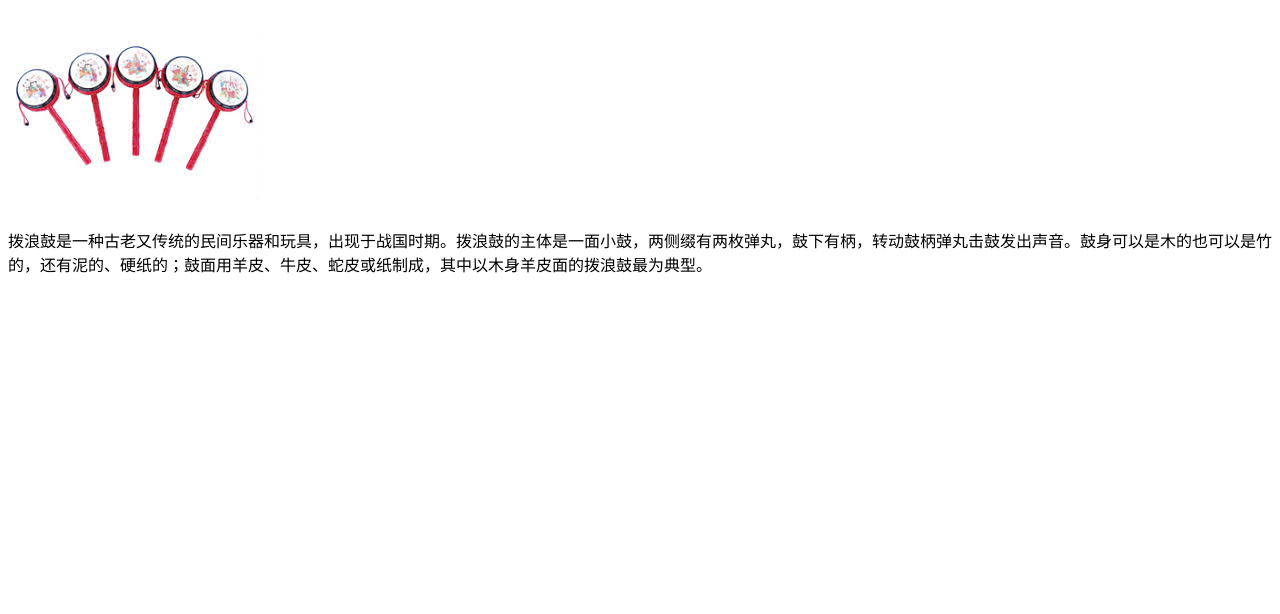
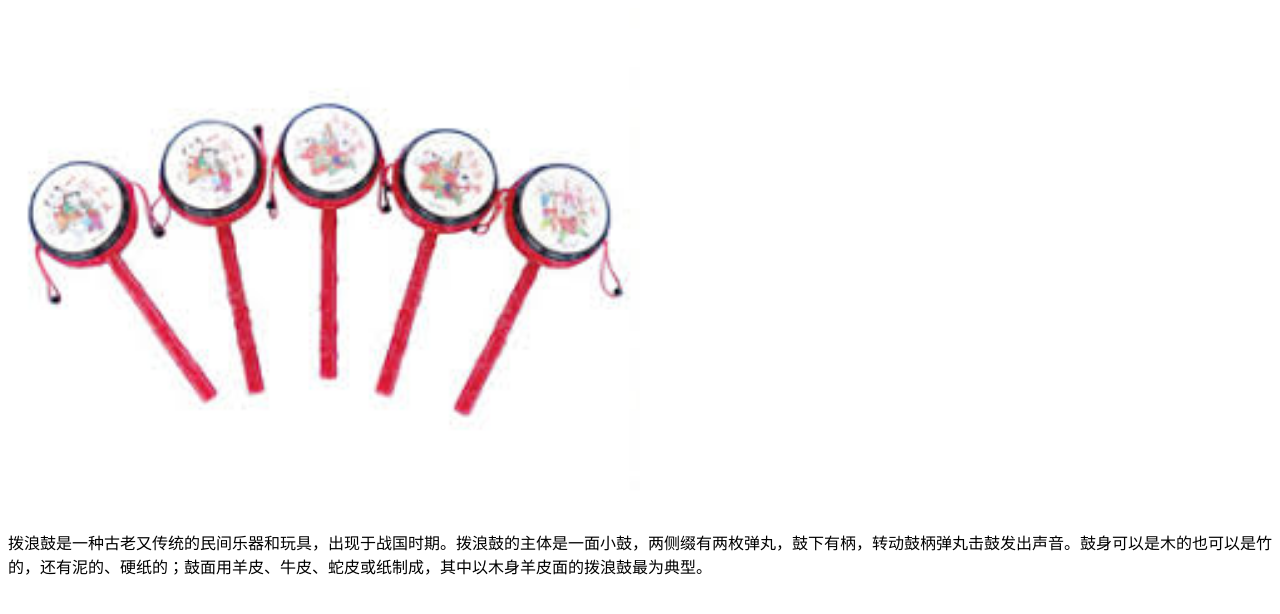
Before and after one commit to 18555851781/PTJob_WebAR, a website: page develop/Model.html in a window 1280 px wide. Drawn offline with nearby package versions, Linux system fonts and the light colour scheme.

Commit message:
又来测试了

```diff
--- a/develop/Model.html
+++ b/develop/Model.html
@@ -19,6 +19,9 @@
         }
         .Text{
             flex: 10;
+        }
+        .Image{
+            width: 50%;
         }
 
     </style>
```
